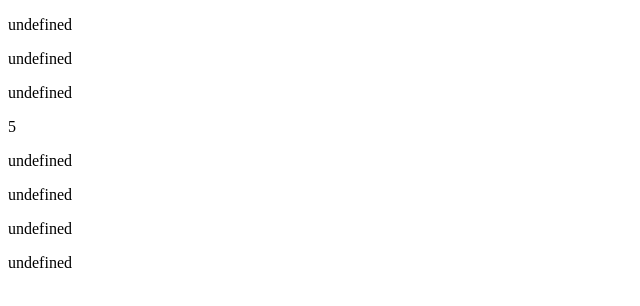
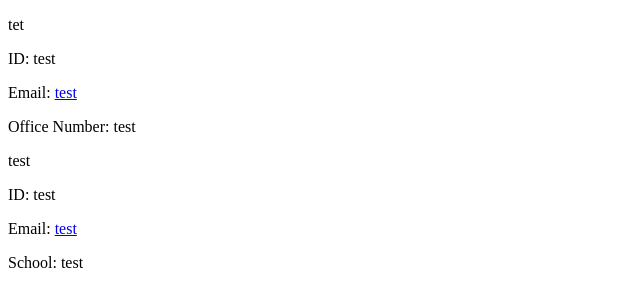
Before and after one commit to amaryahwolf/team-profile-generator, a website: page index.html in a window 1280 px wide. Shown: the whole page, without its empty margins (0-640 px from the left). Drawn offline with Linux system fonts and the light colour scheme.

Commit message:
fix conditional statement in HTML generate function

```diff
--- a/index.html
+++ b/index.html
@@ -8,15 +8,15 @@
     </head>
     <body>
         <div>
-        <p>undefined</p>
-        <p>undefined</p>
-        <p>undefined</p>
-        <p>5</p>
+        <p>tet</p>
+        <p>ID: test</p>
+        <p>Email: <a href="mailto: test">test</a></p>
+        <p>Office Number: test</p>
         </div><div>
-        <p>undefined</p>
-        <p>undefined</p>
-        <p>undefined</p>
-        <p>undefined</p>
+        <p>test</p>
+        <p>ID: test</p>
+        <p>Email: <a href="mailto: test">test</a></p>
+        <p>School: test</p>
         </div>
     </body>
     </html>
--- a/index.js
+++ b/index.js
@@ -103,10 +103,10 @@ function generateHtml(data) {
         <p>${data[i].getName()}</p>
         <p>${data[i].getId()}</p>
         <p>${data[i].getEmail()}</p>
-        <p>${data[i].getGitHub()}</p>
+        <p>${data[i].getGithub()}</p>
         </div>`
     employeeHtml = employeeHtml + engineerHtml
-    } else (data[i].getRole() === 'Intern') {
+    } else  {
         const internHtml = `<div>
         <p>${data[i].getName()}</p>
         <p>${data[i].getId()}</p>
@@ -184,7 +184,7 @@ function getIntern() {
     inquirer
     .prompt (internQuestions)
     .then((response)=> {
-       const intern = new Engineer(response.internName, response.internId, response.internEmail, response.school)
+       const intern = new Intern(response.internName, response.internId, response.internEmail, response.school)
        employeeList.push(intern)
        nextEmployee()
     }
--- a/lib/intern.js
+++ b/lib/intern.js
@@ -17,4 +17,4 @@ class Intern extends Employee {
   }
 }
 
-module.exports = Employee
+module.exports = Intern
```
